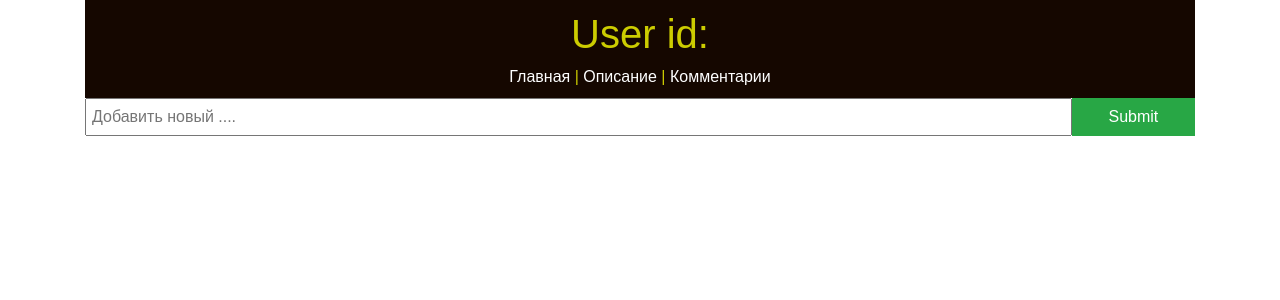
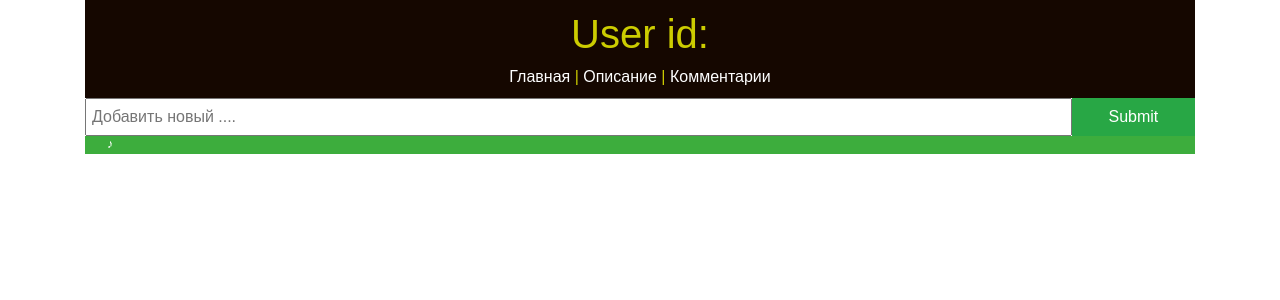
Before and after one commit to Vittozich/react-test-app, a React (Create React App) app: page / in a window 1280 px wide. Shown: the top 300 px of the page. Built offline with nearby package versions, Linux system fonts and the light colour scheme; no server answers; the HTML template or start-up script is replaced by a standard one.

Commit message:
learn: useContext with examples

```diff
--- a/src/App.js
+++ b/src/App.js
@@ -23,8 +23,11 @@ import SecetedTodo from './components/SelectedTodo';
 //this hooks
 import { useGuestUserId } from './hooks/localStorage';
 
-//this constaint
+//this constants
 import { connection_url } from './constants/connections.js';
+
+//this contexts
+import TodoContext from './contexts/TodoContext';
 
 function App() {
 
@@ -50,7 +53,7 @@ function App() {
         return { ...state, todo: action.payload };
       }
       throw new Error();
-    }, { todo: {} });
+    }, {});
 
   let [lastReadCommentName, setLastReadCommentName] = useState('');
   let guest_user_id = useGuestUserId();
@@ -115,11 +118,17 @@ function App() {
           <Route exact path="/" render={() => (
             <React.Fragment>
               <AddTodo addTodo={addTodo} />
+
               {todo ?
-                <SecetedTodo todo={todo} />
-                :
-                <SecetedTodo todo={{ title: 'loading...' }} />
+              <TodoContext.Provider value={todo}>
+                  <SecetedTodo />
+              </TodoContext.Provider>
+              :
+              <TodoContext.Provider value={{title: '♪'}}>
+                  <SecetedTodo />
+              </TodoContext.Provider>
               }
+
               <Todos
                 todos={todos}
                 markComplete={markComplete}
--- a/src/components/SelectedTodo.js
+++ b/src/components/SelectedTodo.js
@@ -1,7 +1,11 @@
-import React from 'react';
+import React, { useContext } from 'react';
 import styled from 'styled-components';
+import TodoContext from '../contexts/TodoContext';
 
-export default function SelectedTodo({ todo }) {
+export default function SelectedTodo() {
+
+  let todo = useContext(TodoContext);
+
   return (
     <div className="col-12 p-0">
       <SelectedArea>
--- /dev/null
+++ b/src/contexts/TodoContext.js
@@ -0,0 +1,5 @@
+import React from "react";
+
+const TodoContext = React.createContext();
+
+export default TodoContext;
```
Also changed, not shown: 1 other file (tests, documents, lock files or other folders).
